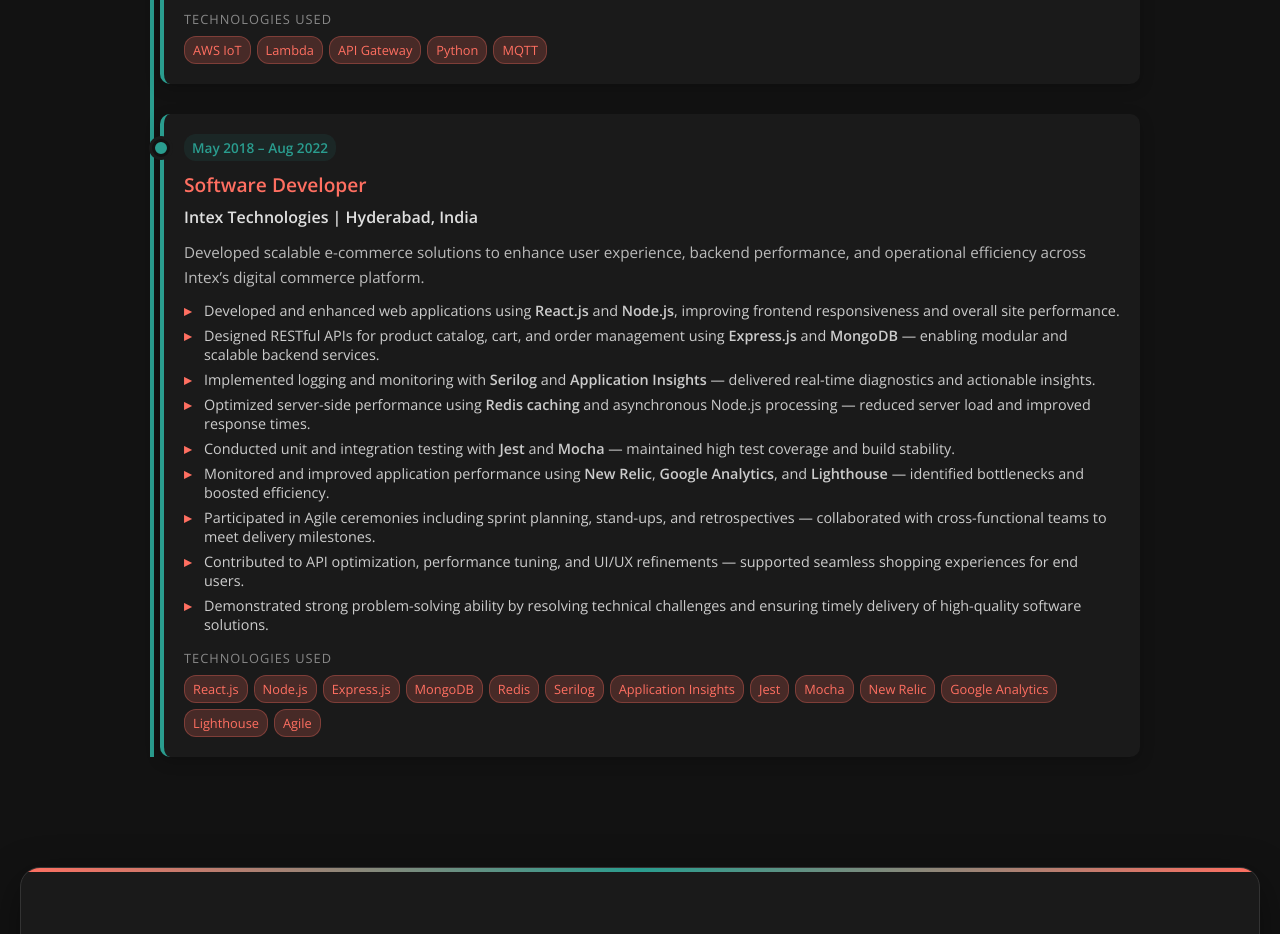
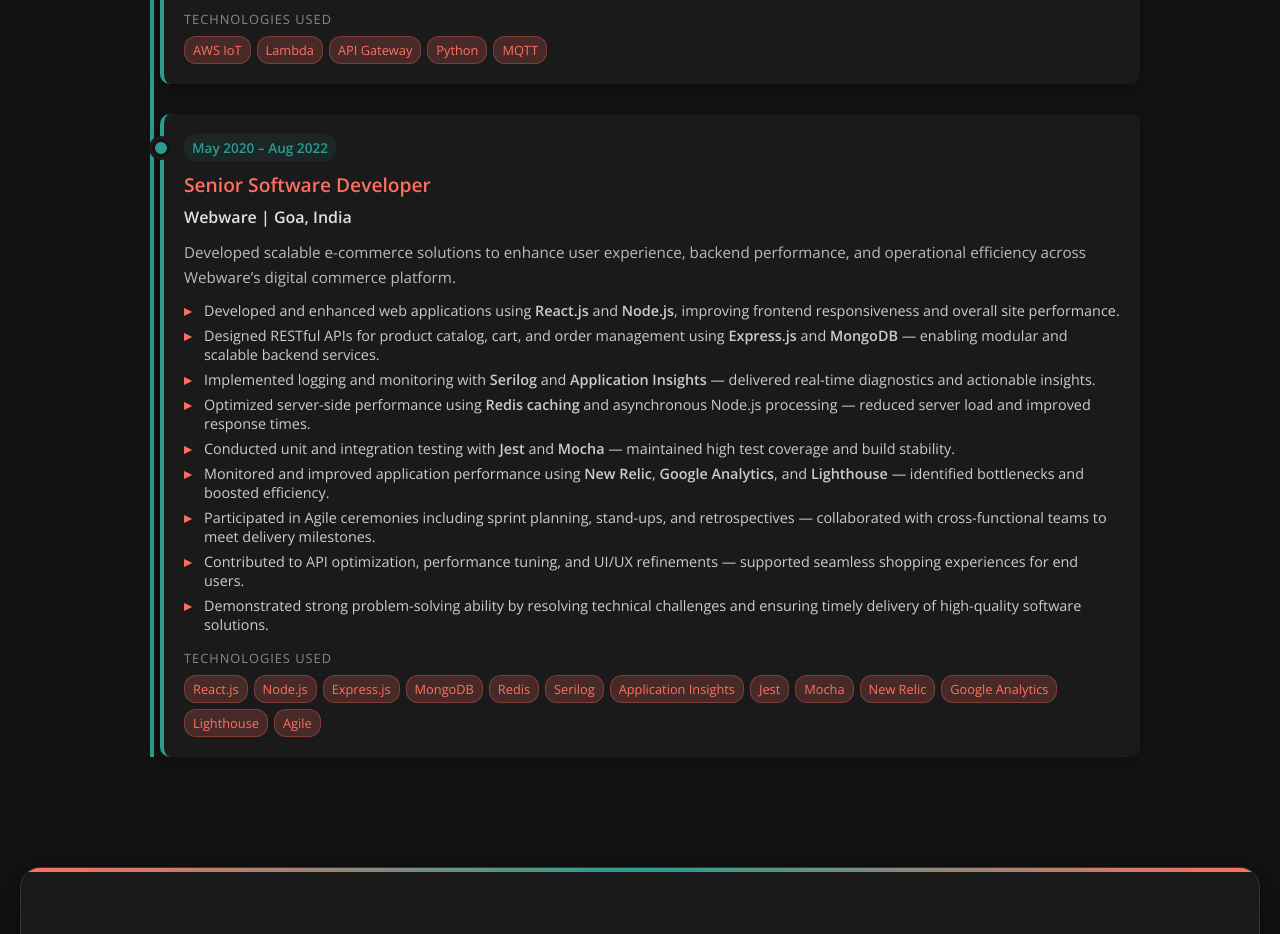
Before and after one commit to chiken-little/HarshaPortfolio, a plain HTML site: page index.html in a window 1280 px wide. Shown: the part 4180-5114 px from the top of the page. Drawn offline with nearby package versions, Linux system fonts and the light colour scheme.

Commit message:
Update Webware

```diff
--- a/index.html
+++ b/index.html
@@ -1062,11 +1062,11 @@
         </div>
 
         <div class="timeline-item reveal">
-  <time>May 2018 – Aug 2022</time>
-  <h4>Software Developer</h4>
-  <div class="company">Intex Technologies | Hyderabad, India</div>
+  <time>May 2020 – Aug 2022</time>
+  <h4>Senior Software Developer</h4>
+  <div class="company">Webware | Goa, India</div>
   <div class="description">
-    Developed scalable e-commerce solutions to enhance user experience, backend performance, and operational efficiency across Intex’s digital commerce platform.
+    Developed scalable e-commerce solutions to enhance user experience, backend performance, and operational efficiency across Webware’s digital commerce platform.
   </div>
   <ul class="achievements">
     <li>Developed and enhanced web applications using <strong>React.js</strong> and <strong>Node.js</strong>, improving frontend responsiveness and overall site performance.</li>
```
